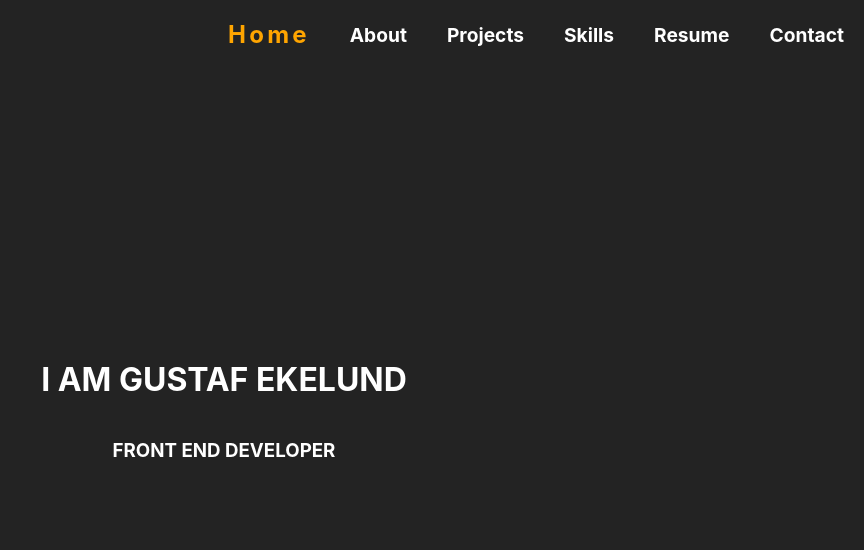
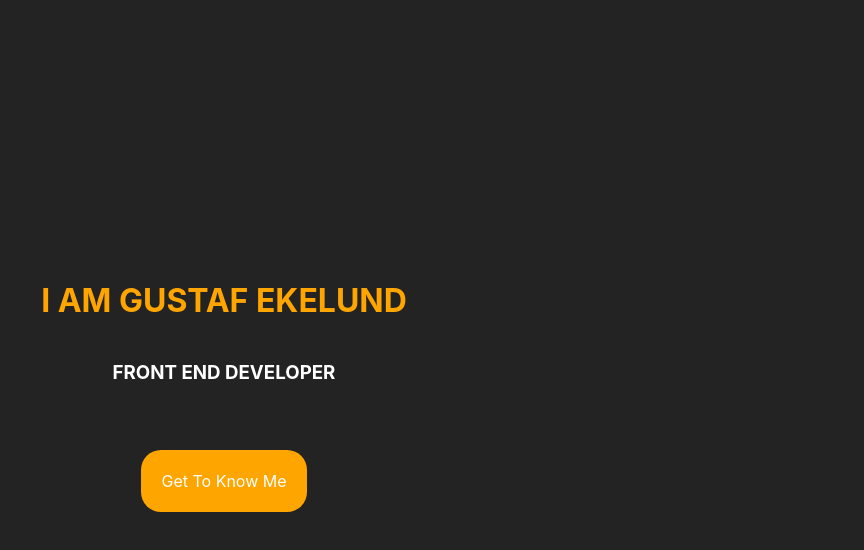
Before and after one commit to gekelund/Portfolio, a React (Create React App) app: page / in a window 1280 px wide. Shown: the top 550 px of the page, without its empty margins (416-1280 px from the left). Built offline with nearby package versions, Linux system fonts and the light colour scheme.

Commit message:
changes to home and about page

```diff
--- a/src/components/navigation/index.js
+++ b/src/components/navigation/index.js
@@ -118,7 +118,17 @@ const ResponsivNavigation = ({ hoverColor }) => {
             to={link.path}
             exact
           >
-            <Links key={link.text}>{link.text}</Links>
+            {!SmallScreenSize ? (
+              <Links key={link.text}>
+                {hoverIndex === index ? (
+                  link.text
+                ) : (
+                  <FontAwesomeIcon icon={link.icon} size="lg" />
+                )}
+              </Links>
+            ) : (
+              <Links key={link.text}>{link.text}</Links>
+            )}
           </StyledNavLink>
         ))}
       </UlWrapper>
--- a/src/components/navigation/navLinks.js
+++ b/src/components/navigation/navLinks.js
@@ -3,7 +3,8 @@ import {
   faUser,
   faAddressBook,
   faBrain,
-  faHistory,
+  faFolderOpen,
+  faAddressCard,
 } from "@fortawesome/free-solid-svg-icons";
 
 export const navLinks = [
@@ -20,7 +21,7 @@ export const navLinks = [
   {
     text: "Projects",
     path: "/projects",
-    icon: faHistory,
+    icon: faFolderOpen,
   },
   {
     text: "Skills",
@@ -30,7 +31,7 @@ export const navLinks = [
   {
     text: "Resume",
     path: "/resume",
-    icon: faHistory,
+    icon: faAddressCard,
   },
   {
     text: "Contact",
--- a/src/pages/about/index.js
+++ b/src/pages/about/index.js
@@ -3,71 +3,48 @@ import styled from "styled-components";
 
 const Container = styled.div`
   display: flex;
-  flex-direction column;
-  border: 2px solid green;
+  align-items: center;
   justify-content: center;
-  align-items: center;
-  padding: 20px;
+  height: 100%;
+  flex-direction: column;
+  padding: 0 20% 0 20%;
   margin: 20px;
+  text-align: center;
+
+  @media screen and (max-width: 768px) {
+    padding: 0;
+    justify-content: flex-start;
+  }
 `;
 
 const About = () => {
   return (
     <Container>
       <h1>ABOUT ME</h1>
-      <p style={{ fontSize: "40px" }}>
-        "Lorem ipsum dolor sit amet, consectetur adipiscing elit, sed do eiusmod
-        tempor incididunt ut labore et dolore magna aliqua. Ut enim ad minim
-        veniam, quis nostrud exercitation ullamco laboris nisi ut aliquip ex ea
-        commodo consequat. Duis aute irure dolor in reprehenderit in voluptate
-        velit esse cillum dolore eu fugiat nulla pariatur. Excepteur sint
-        occaecat cupidatat non proident, sunt in culpa qui officia deserunt
-        mollit anim id est laborum." "Lorem ipsum dolor sit amet, consectetur
-        adipiscing elit, sed do eiusmod tempor incididunt ut labore et dolore
-        magna aliqua. Ut enim ad minim veniam, quis nostrud exercitation ullamco
-        laboris nisi ut aliquip ex ea commodo consequat. Duis aute irure dolor
-        in reprehenderit in voluptate velit esse cillum dolore eu fugiat nulla
-        pariatur. Excepteur sint occaecat cupidatat non proident, sunt in culpa
-        qui officia deserunt mollit anim id est laborum." "Lorem ipsum dolor sit
-        amet, consectetur adipiscing elit, sed do eiusmod tempor incididunt ut
-        labore et dolore magna aliqua. Ut enim ad minim veniam, quis nostrud
-        exercitation ullamco laboris nisi ut aliquip ex ea commodo consequat.
-        Duis aute irure dolor in reprehenderit in voluptate velit esse cillum
-        dolore eu fugiat nulla pariatur. Excepteur sint occaecat cupidatat non
-        proident, sunt in culpa qui officia deserunt mollit anim id est
-        laborum." "Lorem ipsum dolor sit amet, consectetur adipiscing elit, sed
-        do eiusmod tempor incididunt ut labore et dolore magna aliqua. Ut enim
-        ad minim veniam, quis nostrud exercitation ullamco laboris nisi ut
-        aliquip ex ea commodo consequat. Duis aute irure dolor in reprehenderit
-        in voluptate velit esse cillum dolore eu fugiat nulla pariatur.
-        Excepteur sint occaecat cupidatat non proident, sunt in culpa qui
-        officia deserunt mollit anim id est laborum." "Lorem ipsum dolor sit
-        amet, consectetur adipiscing elit, sed do eiusmod tempor incididunt ut
-        labore et dolore magna aliqua. Ut enim ad minim veniam, quis nostrud
-        exercitation ullamco laboris nisi ut aliquip ex ea commodo consequat.
-        Duis aute irure dolor in reprehenderit in voluptate velit esse cillum
-        dolore eu fugiat nulla pariatur. Excepteur sint occaecat cupidatat non
-        proident, sunt in culpa qui officia deserunt mollit anim id est
-        laborum." "Lorem ipsum dolor sit amet, consectetur adipiscing elit, sed
-        do eiusmod tempor incididunt ut labore et dolore magna aliqua. Ut enim
-        ad minim veniam, quis nostrud exercitation ullamco laboris nisi ut
-        aliquip ex ea commodo consequat. Duis aute irure dolor in reprehenderit
-        in voluptate velit esse cillum dolore eu fugiat nulla pariatur.
-        Excepteur sint occaecat cupidatat non proident, sunt in culpa qui
-        officia deserunt mollit anim id est laborum." "Lorem ipsum dolor sit
-        amet, consectetur adipiscing elit, sed do eiusmod tempor incididunt ut
-        labore et dolore magna aliqua. Ut enim ad minim veniam, quis nostrud
-        exercitation ullamco laboris nisi ut aliquip ex ea commodo consequat.
-        Duis aute irure dolor in reprehenderit in voluptate velit esse cillum
-        dolore eu fugiat nulla pariatur. Excepteur sint occaecat cupidatat non
-        proident, sunt in culpa qui officia deserunt mollit anim id est
-        laborum." "Lorem ipsum dolor sit amet, consectetur adipiscing elit, sed
-        do eiusmod tempor incididunt ut labore et dolore magna aliqua. Ut enim
-        ad minim veniam, quis nostrud exercitation ullamco laboris nisi ut
-        aliquip ex ea commodo consequat. Duis aute irure dolor in reprehenderit
-        in voluptate velit esse cillum dolore eu fugiat nulla pariatur.
-        Excepteur sint occaecat cupidatat non proident, sunt in culpa qui
-        officia deserunt mollit anim id est laborum."
+      <p>
+        I am an ambitious individual with great passion for solving problems. I
+        am currently studying at KYH to become a front end developer with focus
+        on javascript, React, HTML, CSS, node but also to work after the agile
+        processeses. I have a background in management and engineering where a
+        have a management degree from Martin College, Sydney Australia and a
+        Bachelor's degree in Biomechanical engineering from Högskolan i
+        Halmstad.{" "}
+      </p>
+
+      <p>
+        I got really interested in coding last year (2019) when my girlfriend
+        who is currently working as a front end developer introduced me to it. I
+        immediately loved the problem solving aspect of it and the logic behind
+        it. So I decided then and there that this is what I want to do for the
+        rest of my career. My previous experience in both management and
+        engineering enabling me to effectively communicate with wide range of
+        people and understand the technical aspects.
+      </p>
+      <p>
+        My passion every since I was a child is history. In my early twenties I
+        decided that I wanted to visit some of the places I heard and read about
+        as a child. So me and a friend of my traveling both to Asia and South
+        America to experience the culture and history.
       </p>
     </Container>
   );
--- a/src/pages/home/index.js
+++ b/src/pages/home/index.js
@@ -1,5 +1,6 @@
 import React from "react";
 import styled from "styled-components";
+import { NavLink, withRouter } from "react-router-dom";
 
 const Container = styled.div`
   display: flex;
@@ -11,11 +12,39 @@ const Container = styled.div`
   height: 100%;
 `;
 
+const Link = styled(NavLink)`
+  color: white;
+  text-decoration: none;
+  font-size: 1rem;
+  background-color: orange;
+  border: none;
+  border-radius: 20px;
+  padding: 1.3rem;
+  cursor: pointer;
+  margin: 3rem;
+
+  &:hover {
+    background-color: softorange;
+    letter-spacing: 0.3rem;
+    box-shadow: 10px 10px 80px white;
+  }
+`;
+
 const Home = () => {
   return (
     <Container>
-      <h1>I AM GUSTAF EKELUND</h1>
+      <h1
+        style={{
+          color: "orange",
+        }}
+      >
+        I AM GUSTAF EKELUND
+      </h1>
       <h3>FRONT END DEVELOPER</h3>
+
+      <Link to="/about" exact>
+        Get To Know Me
+      </Link>
     </Container>
   );
 };
--- a/src/pages/projects/index.js
+++ b/src/pages/projects/index.js
@@ -74,6 +74,7 @@ const Image = styled.img`
   width: 400px;
   height: 400px;
   object-fit: contain;
+  border-radius: 20px;
 `;
 
 const SubHeadlineWrapper = styled.div`
@@ -113,7 +114,7 @@ const Project = () => {
       {ProjectContent.map((content) => (
         <GridContainer id={content.title}>
           <Header>
-            <Image src={content.image} />
+            <Image src={content.image} alt="Project image..." />
           </Header>
           <TechData>
             <SubHeadlineWrapper>
```
